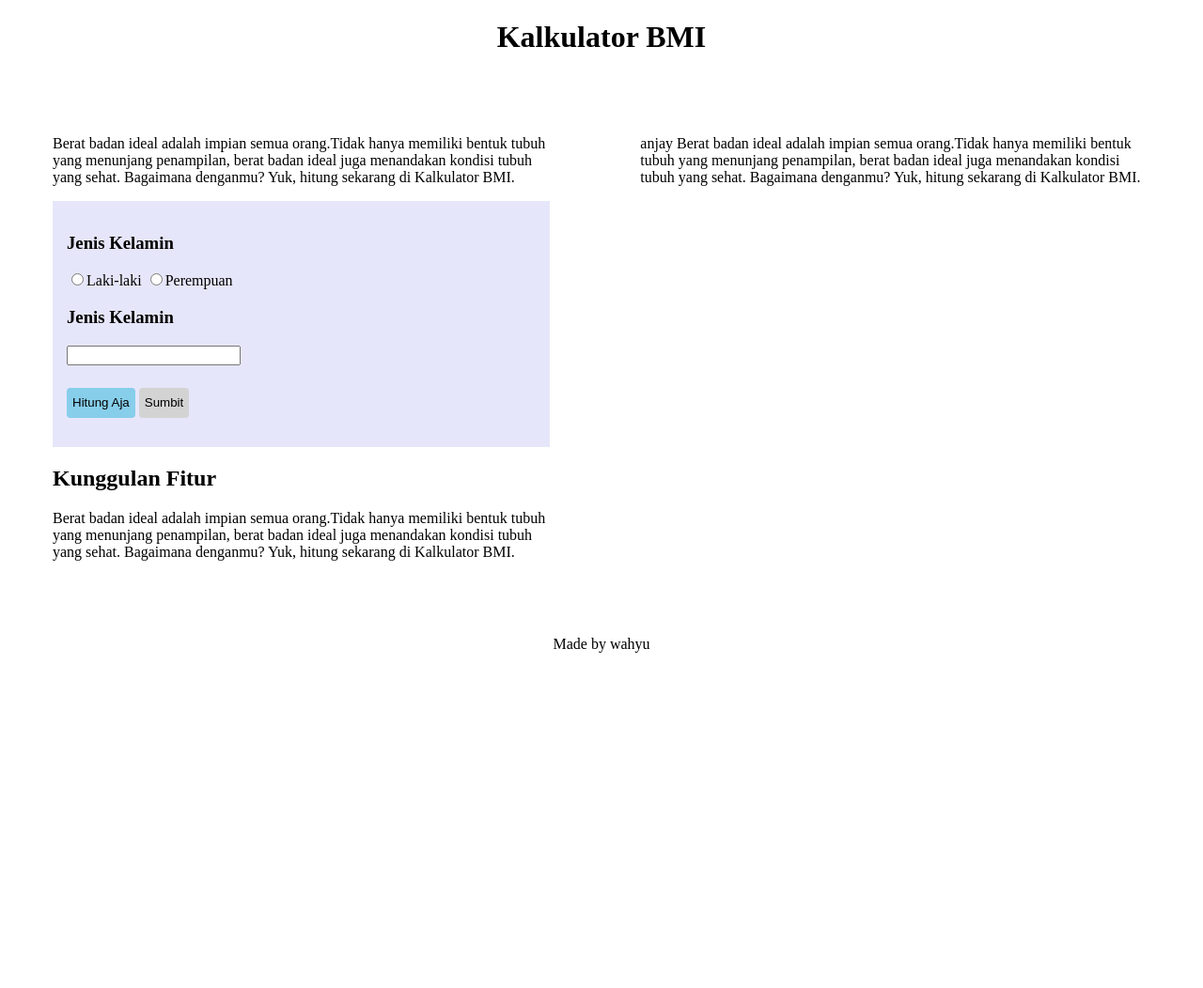
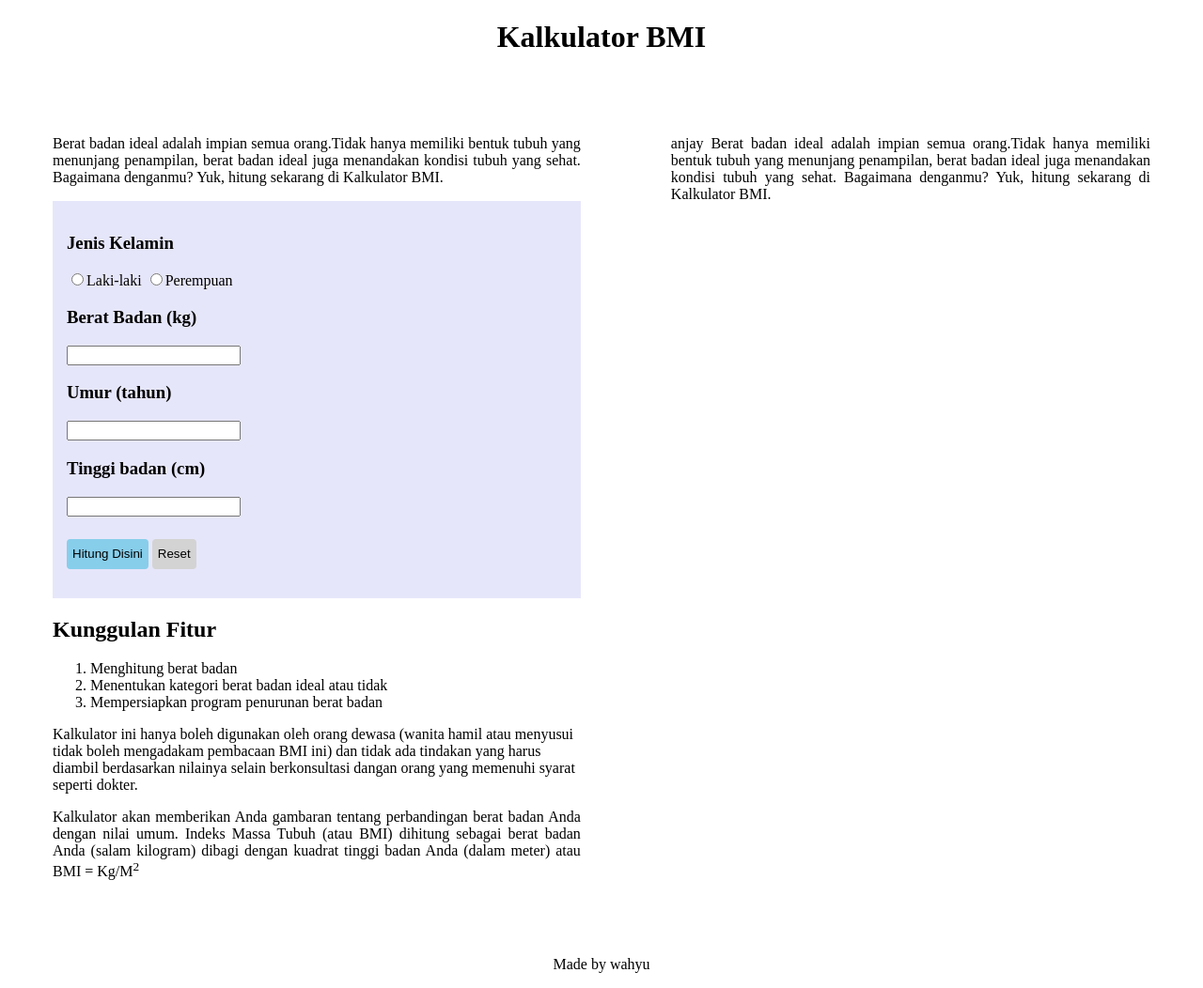
Before and after one commit to revou-fundamental-course/5-aug-24-Dilz, a plain HTML site: page index.html in a window 1280 px wide. Shown: the whole page at 94% size. Before the commit the page ends 800 px from the top, so only its background shows below. Drawn offline with Linux system fonts and the light colour scheme; files whose address does not match are found by name.

Commit message:
Update index.html

```diff
--- a/index.html
+++ b/index.html
@@ -19,7 +19,7 @@
     <main>
         <aside>
             <article>
-                <p>Berat badan ideal adalah impian semua orang.Tidak hanya memiliki bentuk tubuh yang menunjang
+                <p align="justify">Berat badan ideal adalah impian semua orang.Tidak hanya memiliki bentuk tubuh yang menunjang
                     penampilan, berat badan ideal juga menandakan kondisi tubuh yang sehat. Bagaimana denganmu?
                     Yuk, hitung sekarang di Kalkulator BMI.</p>
             </article>
@@ -31,13 +31,19 @@
                     <input type="radio" id="perempuan" name="jenid-kelamin" value="perempuan"><label for="perempuan">Perempuan</label>
                 </div>
                 <div>
-                    <h3>Jenis Kelamin</h3>
+                    <h3>Berat Badan (kg)</h3>
+                    <input type="number">
+
+                    <h3>Umur (tahun)</h3>
+                    <input type="number">
+
+                    <h3>Tinggi badan (cm)</h3>
                     <input type="number">
                 </div>
 
                 <div class="form-btn-container">
-                    <button class="button bg-skyblue">Hitung Aja</button>
-                    <button class="button bg-riset">Sumbit</button>
+                    <button class="button bg-skyblue">Hitung Disini</button>
+                    <button class="button bg-riset">Reset</button>
                 </div>
             </form>
 
@@ -46,15 +52,25 @@
                     <h2>Kunggulan Fitur</h2>
                 </header>
 
-                <p>Berat badan ideal adalah impian semua orang.Tidak hanya memiliki bentuk tubuh yang menunjang
-                    penampilan, berat badan ideal juga menandakan kondisi tubuh yang sehat. Bagaimana denganmu?
-                    Yuk, hitung sekarang di Kalkulator BMI.</p>
+                <ol>
+                    <li> Menghitung berat badan</li>
+                    <li> Menentukan kategori berat badan ideal atau tidak</li>
+                    <li> Mempersiapkan program penurunan berat badan</li>
+                </ol>
+
+                <p align+="justify">Kalkulator ini hanya boleh digunakan oleh orang dewasa (wanita hamil atau menyusui tidak boleh mengadakam
+                    pembacaan BMI ini) dan tidak ada tindakan yang harus diambil berdasarkan nilainya selain berkonsultasi
+                    dangan orang yang memenuhi syarat seperti dokter.</p>
+
+                <p align="justify">Kalkulator akan memberikan Anda gambaran tentang perbandingan berat badan Anda dengan nilai umum. Indeks Massa
+                    Tubuh (atau BMI) dihitung sebagai berat badan Anda (salam kilogram) dibagi dengan kuadrat tinggi badan Anda
+                    (dalam meter) atau BMI = Kg/M<sup>2</sup></p>
             </article>
         </aside>
 
         <aside>
             <section>
-                <p>anjay Berat badan ideal adalah impian semua orang.Tidak hanya memiliki bentuk tubuh yang menunjang
+                <p align="justify">anjay Berat badan ideal adalah impian semua orang.Tidak hanya memiliki bentuk tubuh yang menunjang
                     penampilan, berat badan ideal juga menandakan kondisi tubuh yang sehat. Bagaimana denganmu?
                     Yuk, hitung sekarang di Kalkulator BMI.</p>
             </section>
```
